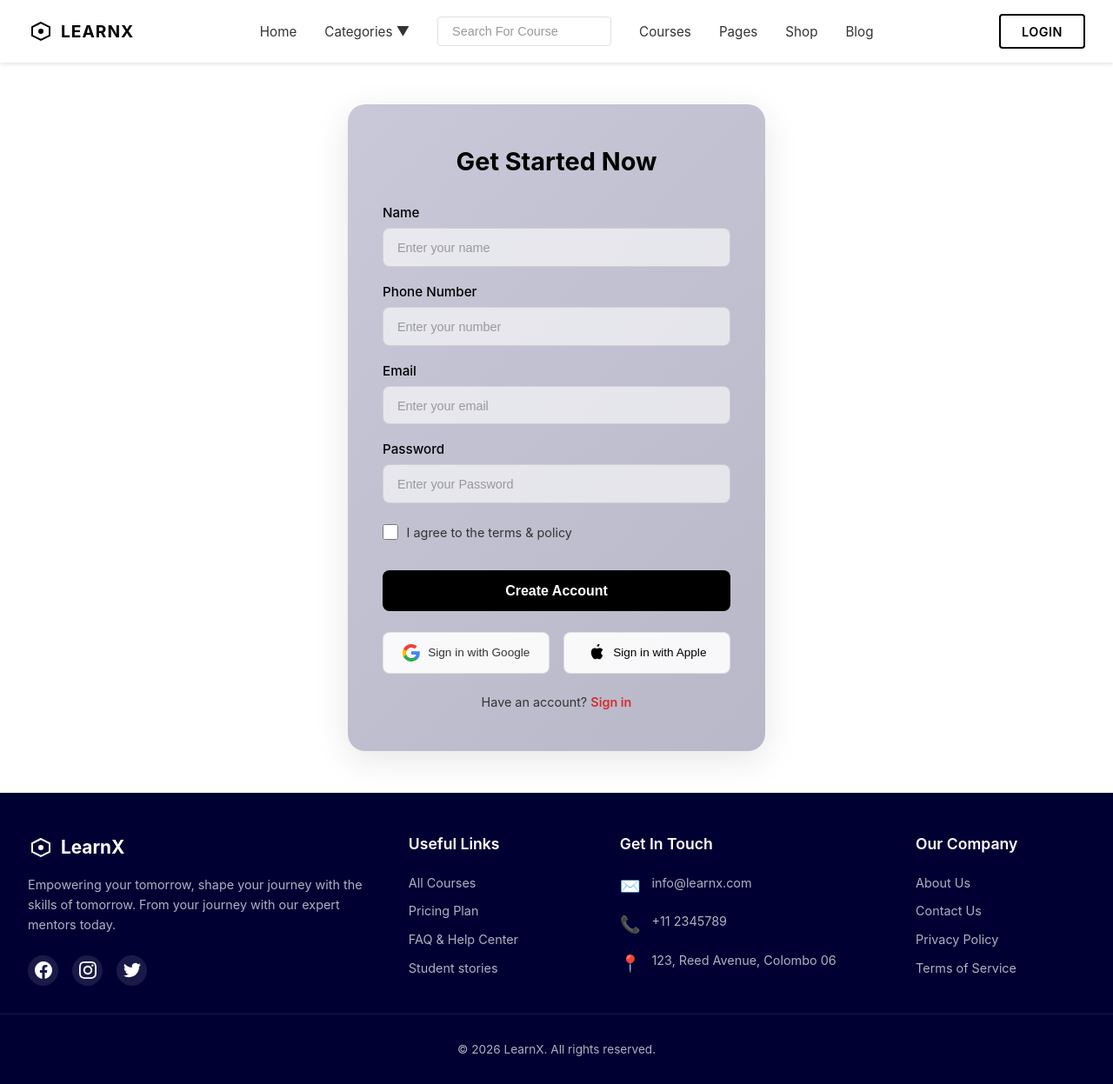
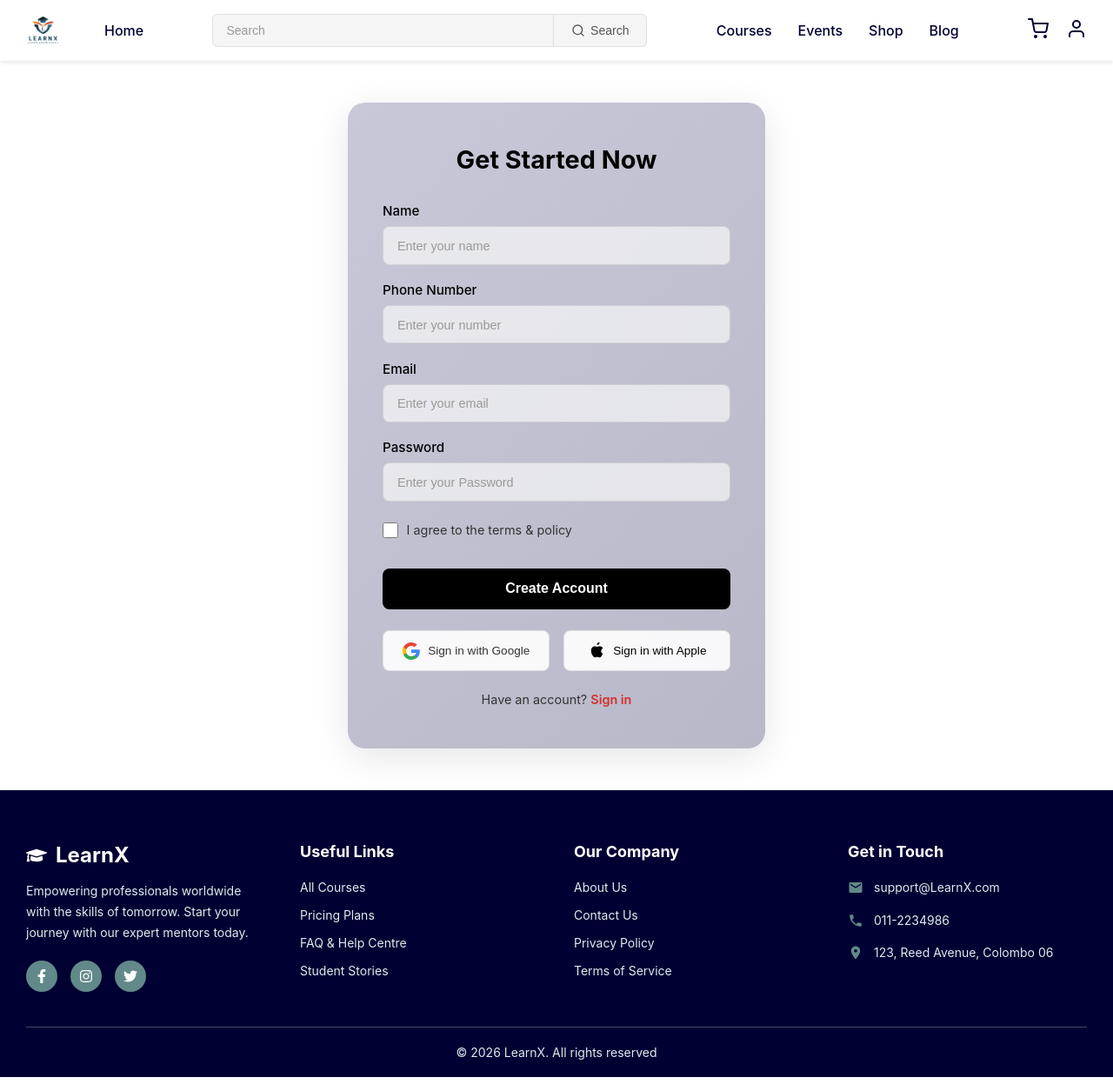
Before and after one commit to Wijeboy/learning-platform, a React (Create React App) app in the folder Frontend/: page /signup in a window 1280 px wide. Shown: the whole page at 87% size. Built offline with nearby package versions, Linux system fonts and the light colour scheme; the HTML template or start-up script is replaced by a standard one.

Commit message:
nav bar, footer

```diff
--- a/Frontend/package.json
+++ b/Frontend/package.json
@@ -9,6 +9,7 @@
     "axios": "^1.6.2",
     "react": "^18.2.0",
     "react-dom": "^18.2.0",
+    "react-icons": "^5.5.0",
     "react-router-dom": "^6.20.1",
     "react-scripts": "5.0.1",
     "web-vitals": "^2.1.4"
--- a/Frontend/src/App.js
+++ b/Frontend/src/App.js
@@ -1,5 +1,7 @@
 import React from 'react';
 import { BrowserRouter as Router, Routes, Route } from 'react-router-dom';
+import Navbar from './components/Navbar';
+import Footer from './components/Footer';
 import SignUp from './pages/SignUp';
 import './App.css';
 
@@ -7,10 +9,15 @@ function App() {
   return (
     <Router>
       <div className="App">
-        <Routes>
-          <Route path="/" element={<SignUp />} />
-          <Route path="/signup" element={<SignUp />} />
-        </Routes>
+        <Navbar />
+        <main style={{ flex: 1 }}>
+          <Routes>
+            <Route path="/" element={<SignUp />} />
+            <Route path="/signup" element={<SignUp />} />
+            {/* Add more routes as needed */}
+          </Routes>
+        </main>
+        <Footer />
       </div>
     </Router>
   );
--- a/Frontend/src/components/Footer.css
+++ b/Frontend/src/components/Footer.css
@@ -1,152 +1,182 @@
 .footer {
   background-color: #000033;
   color: #ffffff;
-  padding: 3rem 0 1rem;
+  padding: 60px 0 20px;
   margin-top: auto;
 }
 
 .footer-container {
   max-width: 1400px;
   margin: 0 auto;
-  padding: 0 2rem;
+  padding: 0 30px;
   display: grid;
-  grid-template-columns: 2fr 1fr 1.5fr 1fr;
-  gap: 3rem;
+  grid-template-columns: repeat(4, 1fr);
+  gap: 40px;
 }
 
+/* Section 1: Brand */
 .footer-section {
   display: flex;
   flex-direction: column;
 }
 
-.footer-logo {
+.footer-brand {
   display: flex;
   align-items: center;
-  gap: 0.5rem;
-  margin-bottom: 1rem;
+  gap: 10px;
+  margin-bottom: 15px;
+}
+
+.footer-brand-icon {
+  font-size: 24px;
   color: #ffffff;
 }
 
-.footer-logo-icon {
+.footer-brand-text {
+  font-size: 24px;
+  font-weight: 700;
+  color: #ffffff;
+  margin: 0;
+}
+
+.footer-description {
+  color: #DDECEC;
+  font-size: 14px;
+  line-height: 1.7;
+  margin-bottom: 20px;
+  max-width: 280px;
+}
+
+.footer-social {
+  display: flex;
+  gap: 15px;
+}
+
+.social-icon {
+  width: 36px;
+  height: 36px;
+  border-radius: 50%;
+  background-color: #618989;
+  color: #ffffff;
   display: flex;
   align-items: center;
   justify-content: center;
-}
-
-.footer-logo-text {
-  font-size: 1.3rem;
-  font-weight: bold;
-}
-
-.footer-description {
-  color: #b0b0c0;
-  font-size: 0.9rem;
-  line-height: 1.6;
-  margin-bottom: 1.5rem;
-}
-
-.social-icons {
-  display: flex;
-  gap: 1rem;
-}
-
-.social-icon {
-  display: flex;
-  align-items: center;
-  justify-content: center;
-  width: 35px;
-  height: 35px;
-  background-color: rgba(255, 255, 255, 0.1);
-  border-radius: 50%;
-  color: #ffffff;
-  transition: all 0.3s;
   text-decoration: none;
+  transition: all 0.3s ease;
+  font-size: 16px;
 }
 
 .social-icon:hover {
-  background-color: rgba(255, 255, 255, 0.2);
-  transform: translateY(-2px);
+  background-color: #DDECEC;
+  color: #000033;
+  transform: translateY(-3px);
 }
 
-.footer-heading {
-  font-size: 1.1rem;
-  margin-bottom: 1.5rem;
-  font-weight: 600;
+/* Section Titles */
+.footer-title {
+  font-size: 18px;
+  font-weight: 700;
   color: #ffffff;
+  margin-bottom: 20px;
 }
 
+/* Links */
 .footer-links {
   list-style: none;
-  display: flex;
-  flex-direction: column;
-  gap: 0.8rem;
+  padding: 0;
+  margin: 0;
 }
 
-.footer-links li a {
-  color: #b0b0c0;
-  text-decoration: none;
-  font-size: 0.9rem;
-  transition: color 0.3s;
+.footer-links li {
+  margin-bottom: 12px;
 }
 
-.footer-links li a:hover {
-  color: #ffffff;
+.footer-links a {
+  color: #DDECEC;
+  text-decoration: none;
+  font-size: 14px;
+  transition: color 0.3s ease, padding-left 0.3s ease;
+  display: inline-block;
 }
 
+.footer-links a:hover {
+  color: #618989;
+  padding-left: 5px;
+}
+
+/* Contact Section */
 .footer-contact {
   list-style: none;
-  display: flex;
-  flex-direction: column;
-  gap: 1rem;
+  padding: 0;
+  margin: 0;
 }
 
 .footer-contact li {
   display: flex;
   align-items: flex-start;
-  gap: 0.8rem;
-  color: #b0b0c0;
-  font-size: 0.9rem;
-  line-height: 1.5;
+  gap: 12px;
+  margin-bottom: 15px;
+  color: #DDECEC;
+  font-size: 14px;
 }
 
 .contact-icon {
-  font-size: 1.2rem;
+  font-size: 18px;
+  color: #618989;
+  margin-top: 2px;
   flex-shrink: 0;
 }
 
+.footer-contact span {
+  line-height: 1.6;
+}
+
+/* Bottom Section */
 .footer-bottom {
   max-width: 1400px;
   margin: 0 auto;
-  padding: 2rem 2rem 1rem;
-  text-align: center;
-  border-top: 1px solid rgba(255, 255, 255, 0.1);
-  margin-top: 2rem;
+  padding: 0 30px;
+  margin-top: 40px;
 }
 
-.footer-bottom p {
-  color: #b0b0c0;
-  font-size: 0.85rem;
+.footer-divider {
+  height: 1px;
+  background-color: #DDECEC;
+  opacity: 0.3;
+  margin-bottom: 20px;
 }
 
+.footer-copyright {
+  text-align: center;
+  color: #DDECEC;
+  font-size: 14px;
+  margin: 0;
+}
+
+/* Responsive Design */
 @media (max-width: 1024px) {
   .footer-container {
     grid-template-columns: repeat(2, 1fr);
-    gap: 2rem;
+    gap: 30px;
   }
 }
 
 @media (max-width: 768px) {
+  .footer {
+    padding: 40px 0 20px;
+  }
+
   .footer-container {
     grid-template-columns: 1fr;
-    gap: 2rem;
-    padding: 0 1rem;
+    gap: 30px;
+    padding: 0 20px;
   }
 
-  .footer {
-    padding: 2rem 0 1rem;
+  .footer-description {
+    max-width: 100%;
   }
 
   .footer-bottom {
-    padding: 1.5rem 1rem 0.5rem;
+    padding: 0 20px;
   }
 }
--- a/Frontend/src/components/Footer.js
+++ b/Frontend/src/components/Footer.js
@@ -1,73 +1,49 @@
 import React from 'react';
 import { Link } from 'react-router-dom';
+import { FaFacebookF, FaInstagram, FaTwitter, FaGraduationCap } from 'react-icons/fa';
+import { MdEmail, MdPhone, MdLocationOn } from 'react-icons/md';
 import './Footer.css';
 
 const Footer = () => {
   return (
     <footer className="footer">
       <div className="footer-container">
+        {/* Section 1: About LearnX */}
         <div className="footer-section">
-          <div className="footer-logo">
-            <div className="footer-logo-icon">
-              <svg width="30" height="30" viewBox="0 0 30 30" fill="none">
-                <path d="M15 5L5 10V20L15 25L25 20V10L15 5Z" stroke="currentColor" strokeWidth="2" fill="none"/>
-                <circle cx="15" cy="15" r="3" fill="currentColor"/>
-              </svg>
-            </div>
-            <span className="footer-logo-text">LearnX</span>
+          <div className="footer-brand">
+            <FaGraduationCap className="footer-brand-icon" />
+            <h3 className="footer-brand-text">LearnX</h3>
           </div>
           <p className="footer-description">
-            Empowering your tomorrow, shape your journey with the skills of tomorrow. From your journey with our expert mentors today.
+            Empowering professionals worldwide with the skills of tomorrow. Start your journey with our expert mentors today.
           </p>
-          <div className="social-icons">
-            <a href="#" className="social-icon">
-              <svg width="20" height="20" viewBox="0 0 24 24" fill="currentColor">
-                <path d="M24 12.073c0-6.627-5.373-12-12-12s-12 5.373-12 12c0 5.99 4.388 10.954 10.125 11.854v-8.385H7.078v-3.47h3.047V9.43c0-3.007 1.792-4.669 4.533-4.669 1.312 0 2.686.235 2.686.235v2.953H15.83c-1.491 0-1.956.925-1.956 1.874v2.25h3.328l-.532 3.47h-2.796v8.385C19.612 23.027 24 18.062 24 12.073z"/>
-              </svg>
+          <div className="footer-social">
+            <a href="https://facebook.com" target="_blank" rel="noopener noreferrer" className="social-icon">
+              <FaFacebookF />
             </a>
-            <a href="#" className="social-icon">
-              <svg width="20" height="20" viewBox="0 0 24 24" fill="currentColor">
-                <path d="M12 2.163c3.204 0 3.584.012 4.85.07 3.252.148 4.771 1.691 4.919 4.919.058 1.265.069 1.645.069 4.849 0 3.205-.012 3.584-.069 4.849-.149 3.225-1.664 4.771-4.919 4.919-1.266.058-1.644.07-4.85.07-3.204 0-3.584-.012-4.849-.07-3.26-.149-4.771-1.699-4.919-4.92-.058-1.265-.07-1.644-.07-4.849 0-3.204.013-3.583.07-4.849.149-3.227 1.664-4.771 4.919-4.919 1.266-.057 1.645-.069 4.849-.069zm0-2.163c-3.259 0-3.667.014-4.947.072-4.358.2-6.78 2.618-6.98 6.98-.059 1.281-.073 1.689-.073 4.948 0 3.259.014 3.668.072 4.948.2 4.358 2.618 6.78 6.98 6.98 1.281.058 1.689.072 4.948.072 3.259 0 3.668-.014 4.948-.072 4.354-.2 6.782-2.618 6.979-6.98.059-1.28.073-1.689.073-4.948 0-3.259-.014-3.667-.072-4.947-.196-4.354-2.617-6.78-6.979-6.98-1.281-.059-1.69-.073-4.949-.073zm0 5.838c-3.403 0-6.162 2.759-6.162 6.162s2.759 6.163 6.162 6.163 6.162-2.759 6.162-6.163c0-3.403-2.759-6.162-6.162-6.162zm0 10.162c-2.209 0-4-1.79-4-4 0-2.209 1.791-4 4-4s4 1.791 4 4c0 2.21-1.791 4-4 4zm6.406-11.845c-.796 0-1.441.645-1.441 1.44s.645 1.44 1.441 1.44c.795 0 1.439-.645 1.439-1.44s-.644-1.44-1.439-1.44z"/>
-              </svg>
+            <a href="https://instagram.com" target="_blank" rel="noopener noreferrer" className="social-icon">
+              <FaInstagram />
             </a>
-            <a href="#" className="social-icon">
-              <svg width="20" height="20" viewBox="0 0 24 24" fill="currentColor">
-                <path d="M23.953 4.57a10 10 0 01-2.825.775 4.958 4.958 0 002.163-2.723c-.951.555-2.005.959-3.127 1.184a4.92 4.92 0 00-8.384 4.482C7.69 8.095 4.067 6.13 1.64 3.162a4.822 4.822 0 00-.666 2.475c0 1.71.87 3.213 2.188 4.096a4.904 4.904 0 01-2.228-.616v.06a4.923 4.923 0 003.946 4.827 4.996 4.996 0 01-2.212.085 4.936 4.936 0 004.604 3.417 9.867 9.867 0 01-6.102 2.105c-.39 0-.779-.023-1.17-.067a13.995 13.995 0 007.557 2.209c9.053 0 13.998-7.496 13.998-13.985 0-.21 0-.42-.015-.63A9.935 9.935 0 0024 4.59z"/>
-              </svg>
+            <a href="https://twitter.com" target="_blank" rel="noopener noreferrer" className="social-icon">
+              <FaTwitter />
             </a>
           </div>
         </div>
 
+        {/* Section 2: Useful Links */}
         <div className="footer-section">
-          <h3 className="footer-heading">Useful Links</h3>
+          <h3 className="footer-title">Useful Links</h3>
           <ul className="footer-links">
             <li><Link to="/courses">All Courses</Link></li>
-            <li><Link to="/pricing">Pricing Plan</Link></li>
-            <li><Link to="/faq">FAQ & Help Center</Link></li>
-            <li><Link to="/stories">Student stories</Link></li>
+            <li><Link to="/pricing">Pricing Plans</Link></li>
+            <li><Link to="/faq">FAQ & Help Centre</Link></li>
+            <li><Link to="/stories">Student Stories</Link></li>
           </ul>
         </div>
 
+        {/* Section 3: Our Company */}
         <div className="footer-section">
-          <h3 className="footer-heading">Get In Touch</h3>
-          <ul className="footer-contact">
-            <li>
-              <span className="contact-icon">✉️</span>
-              <span>info@learnx.com</span>
-            </li>
-            <li>
-              <span className="contact-icon">📞</span>
-              <span>+11 2345789</span>
-            </li>
-            <li>
-              <span className="contact-icon">📍</span>
-              <span>123, Reed Avenue, Colombo 06</span>
-            </li>
-          </ul>
-        </div>
-
-        <div className="footer-section">
-          <h3 className="footer-heading">Our Company</h3>
+          <h3 className="footer-title">Our Company</h3>
           <ul className="footer-links">
             <li><Link to="/about">About Us</Link></li>
             <li><Link to="/contact">Contact Us</Link></li>
@@ -75,10 +51,31 @@ const Footer = () => {
             <li><Link to="/terms">Terms of Service</Link></li>
           </ul>
         </div>
+
+        {/* Section 4: Get in Touch */}
+        <div className="footer-section">
+          <h3 className="footer-title">Get in Touch</h3>
+          <ul className="footer-contact">
+            <li>
+              <MdEmail className="contact-icon" />
+              <span>support@LearnX.com</span>
+            </li>
+            <li>
+              <MdPhone className="contact-icon" />
+              <span>011-2234986</span>
+            </li>
+            <li>
+              <MdLocationOn className="contact-icon" />
+              <span>123, Reed Avenue, Colombo 06</span>
+            </li>
+          </ul>
+        </div>
       </div>
 
+      {/* Bottom Section */}
       <div className="footer-bottom">
-        <p>© 2026 LearnX. All rights reserved.</p>
+        <div className="footer-divider"></div>
+        <p className="footer-copyright">© 2026 LearnX. All rights reserved</p>
       </div>
     </footer>
   );
--- a/Frontend/src/components/Navbar.css
+++ b/Frontend/src/components/Navbar.css
@@ -1,118 +1,211 @@
 .navbar {
   background-color: #ffffff;
-  padding: 1rem 0;
   box-shadow: 0 2px 4px rgba(0, 0, 0, 0.1);
   position: sticky;
   top: 0;
   z-index: 1000;
+  width: 100%;
 }
 
 .navbar-container {
   max-width: 1400px;
   margin: 0 auto;
-  padding: 0 2rem;
+  padding: 15px 30px;
   display: flex;
   align-items: center;
   justify-content: space-between;
+  gap: 20px;
 }
 
+/* Logo Section */
 .navbar-logo {
   display: flex;
   align-items: center;
-  gap: 0.5rem;
+  gap: 50px;
   text-decoration: none;
-  color: #000;
-  font-weight: bold;
-  font-size: 1.2rem;
+  flex-shrink: 0;
 }
 
-.logo-icon {
+.logo-image {
+  width: 40px;
+  height: 40px;
+  border-radius: 6px;
+  object-fit: cover;
+}
+
+.navbar-home {
+  color: #000033;
+  font-size: 16px;
+  font-weight: 500;
+  transition: color 0.3s ease;
+}
+
+.navbar-logo:hover .navbar-home {
+  color: #618989;
+}
+
+/* Search Bar */
+.navbar-search {
   display: flex;
   align-items: center;
-  justify-content: center;
+  flex-grow: 1;
+  max-width: 500px;
+  margin: 0 20px;
 }
 
-.logo-text {
-  letter-spacing: 1px;
+.search-input {
+  flex-grow: 1;
+  padding: 10px 15px;
+  border: 1px solid #e0e0e0;
+  border-radius: 6px 0 0 6px;
+  background-color: #f5f5f5;
+  font-size: 14px;
+  outline: none;
+  transition: border-color 0.3s ease;
 }
 
-.navbar-menu {
+.search-input:focus {
+  border-color: #618989;
+  background-color: #ffffff;
+}
+
+.search-input::placeholder {
+  color: #999999;
+}
+
+.search-button {
+  padding: 10px 20px;
+  border: 1px solid #e0e0e0;
+  border-left: none;
+  border-radius: 0 6px 6px 0;
+  background-color: #f5f5f5;
+  color: #555555;
+  font-size: 14px;
+  font-weight: 500;
+  cursor: pointer;
   display: flex;
   align-items: center;
-  gap: 2rem;
-  list-style: none;
-  flex: 1;
-  justify-content: center;
+  gap: 6px;
+  transition: all 0.3s ease;
 }
 
-.navbar-menu li {
+.search-button:hover {
+  background-color: #618989;
+  color: #ffffff;
+  border-color: #618989;
+}
+
+.search-icon {
+  font-size: 16px;
+}
+
+/* Navigation Links */
+.navbar-links {
+  display: flex;
+  align-items: center;
+  gap: 30px;
+  flex-shrink: 0;
+}
+
+.nav-link {
+  color: #000033;
+  text-decoration: none;
+  font-size: 16px;
+  font-weight: 500;
+  transition: color 0.3s ease;
   position: relative;
 }
 
-.navbar-menu li a,
-.navbar-menu li span {
+.nav-link::after {
+  content: '';
+  position: absolute;
+  bottom: -5px;
+  left: 0;
+  width: 0;
+  height: 2px;
+  background-color: #618989;
+  transition: width 0.3s ease;
+}
+
+.nav-link:hover {
+  color: #618989;
+}
+
+.nav-link:hover::after {
+  width: 100%;
+}
+
+/* Icons Section */
+.navbar-icons {
+  display: flex;
+  align-items: center;
+  gap: 20px;
+  flex-shrink: 0;
+  margin-left: 20px;
+}
+
+.icon-link {
+  color: #000033;
   text-decoration: none;
-  color: #333;
-  font-size: 0.95rem;
-  transition: color 0.3s;
+  transition: color 0.3s ease;
+}
+
+.nav-icon {
+  font-size: 24px;
   cursor: pointer;
 }
 
-.navbar-menu li a:hover,
-.navbar-menu li span:hover {
-  color: #666;
+.icon-link:hover {
+  color: #618989;
 }
 
-.dropdown {
-  cursor: pointer;
+/* Responsive Design */
+@media (max-width: 1200px) {
+  .navbar-container {
+    padding: 15px 20px;
   }
 
-.search-form {
-  margin: 0;
+  .navbar-search {
+    max-width: 350px;
   }
 
-.search-input {
-  padding: 0.5rem 1rem;
-  border: 1px solid #e0e0e0;
-  border-radius: 4px;
-  width: 200px;
-  font-size: 0.9rem;
-  outline: none;
-  transition: border-color 0.3s;
+  .navbar-links {
+    gap: 20px;
+  }
 }
 
-.search-input:focus {
-  border-color: #999;
+@media (max-width: 992px) {
+  .navbar-links {
+    gap: 15px;
   }
 
-.search-input::placeholder {
-  color: #999;
+  .nav-link {
+    font-size: 14px;
   }
 
-.login-btn {
-  padding: 0.6rem 1.5rem;
-  background-color: transparent;
-  color: #000;
-  border: 2px solid #000;
-  border-radius: 4px;
-  text-decoration: none;
-  font-weight: 600;
-  font-size: 0.9rem;
-  transition: all 0.3s;
-  letter-spacing: 0.5px;
+  .navbar-search {
+    max-width: 280px;
   }
-
-.login-btn:hover {
-  background-color: #000;
-  color: #fff;
 }
 
 @media (max-width: 768px) {
-  .navbar-menu {
-    display: none;
+  .navbar-container {
+    flex-wrap: wrap;
+    gap: 10px;
   }
 
-  .navbar-container {
-    padding: 0 1rem;
+  .navbar-search {
+    order: 3;
+    width: 100%;
+    max-width: 100%;
+    margin: 10px 0 0 0;
+  }
+
+  .navbar-links {
+    gap: 10px;
+  }
+
+  .nav-link {
+    font-size: 13px;
   }
 }
--- a/Frontend/src/components/Navbar.js
+++ b/Frontend/src/components/Navbar.js
@@ -1,51 +1,68 @@
 import React, { useState } from 'react';
-import { Link } from 'react-router-dom';
+import { Link, useNavigate } from 'react-router-dom';
+import { FiSearch, FiShoppingCart, FiUser } from 'react-icons/fi';
 import './Navbar.css';
 
 const Navbar = () => {
-  const [searchTerm, setSearchTerm] = useState('');
+  const [searchQuery, setSearchQuery] = useState('');
+  const navigate = useNavigate();
 
-  const handleSearch = (e) => {
-    e.preventDefault();
-    console.log('Searching for:', searchTerm);
+  const handleSearch = () => {
+    if (searchQuery.trim()) {
+      // Search functionality will be implemented later
+      console.log('Searching for:', searchQuery);
+      // You can add search logic here or pass to parent component
+    }
+  };
+
+  const handleKeyPress = (e) => {
+    if (e.key === 'Enter') {
+      handleSearch();
+    }
   };
 
   return (
     <nav className="navbar">
       <div className="navbar-container">
+        {/* Logo Section */}
         <Link to="/" className="navbar-logo">
-          <div className="logo-icon">
-            <svg width="30" height="30" viewBox="0 0 30 30" fill="none">
-              <path d="M15 5L5 10V20L15 25L25 20V10L15 5Z" stroke="currentColor" strokeWidth="2" fill="none"/>
-              <circle cx="15" cy="15" r="3" fill="currentColor"/>
-            </svg>
-          </div>
-          <span className="logo-text">LEARNX</span>
+          <img src="/learnx logo.png" alt="LearnX Logo" className="logo-image" />
+          <span className="navbar-home">Home</span>
         </Link>
 
-        <ul className="navbar-menu">
-          <li><Link to="/">Home</Link></li>
-          <li className="dropdown">
-            <span>Categories ▼</span>
-          </li>
-          <li>
-            <form onSubmit={handleSearch} className="search-form">
-              <input
-                type="text"
-                placeholder="Search For Course"
-                value={searchTerm}
-                onChange={(e) => setSearchTerm(e.target.value)}
-                className="search-input"
-              />
-            </form>
-          </li>
-          <li><Link to="/courses">Courses</Link></li>
-          <li><Link to="/pages">Pages</Link></li>
-          <li><Link to="/shop">Shop</Link></li>
-          <li><Link to="/blog">Blog</Link></li>
-        </ul>
+        {/* Search Bar */}
+        <div className="navbar-search">
+          <input
+            type="text"
+            placeholder="Search"
+            value={searchQuery}
+            onChange={(e) => setSearchQuery(e.target.value)}
+            onKeyPress={handleKeyPress}
+            className="search-input"
+          />
+          <button onClick={handleSearch} className="search-button">
+            <FiSearch className="search-icon" />
+            Search
+          </button>
+        </div>
 
-        <Link to="/login" className="login-btn">LOGIN</Link>
+        {/* Navigation Links */}
+        <div className="navbar-links">
+          <Link to="/courses" className="nav-link">Courses</Link>
+          <Link to="/events" className="nav-link">Events</Link>
+          <Link to="/shop" className="nav-link">Shop</Link>
+          <Link to="/blog" className="nav-link">Blog</Link>
+        </div>
+
+        {/* Cart and Profile Icons */}
+        <div className="navbar-icons">
+          <Link to="/cart" className="icon-link">
+            <FiShoppingCart className="nav-icon" />
+          </Link>
+          <Link to="/profile" className="icon-link">
+            <FiUser className="nav-icon" />
+          </Link>
+        </div>
       </div>
     </nav>
   );
--- a/Frontend/src/pages/SignUp.js
+++ b/Frontend/src/pages/SignUp.js
@@ -1,7 +1,5 @@
 import React, { useState } from 'react';
 import { Link, useNavigate } from 'react-router-dom';
-import Navbar from '../components/Navbar';
-import Footer from '../components/Footer';
 import { registerStudent } from '../services/authService';
 import './SignUp.css';
 
@@ -74,8 +72,6 @@ const SignUp = () => {
 
   return (
     <div className="signup-page">
-      <Navbar />
-
       <div className="signup-container">
         <div className="signup-card">
           <h2 className="signup-title">Get Started Now</h2>
@@ -176,8 +172,6 @@ const SignUp = () => {
           </p>
         </div>
       </div>
-
-      <Footer />
     </div>
   );
 };
```
Also changed, not shown: Frontend/public/learnx logo.png (added), 1 other file (tests, documents, lock files or other folders). Lines whose indentation alone changed are shown as unchanged.
